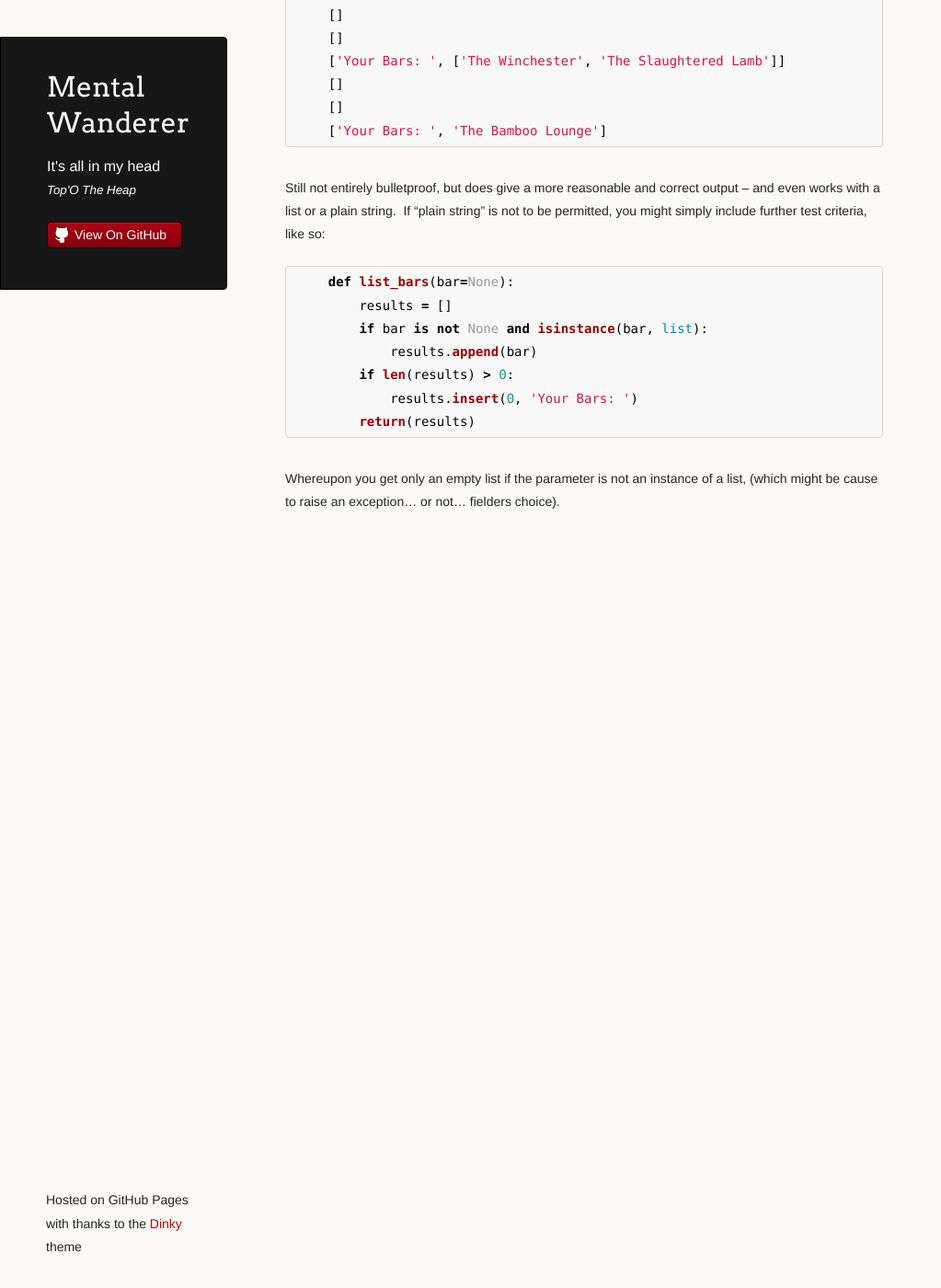
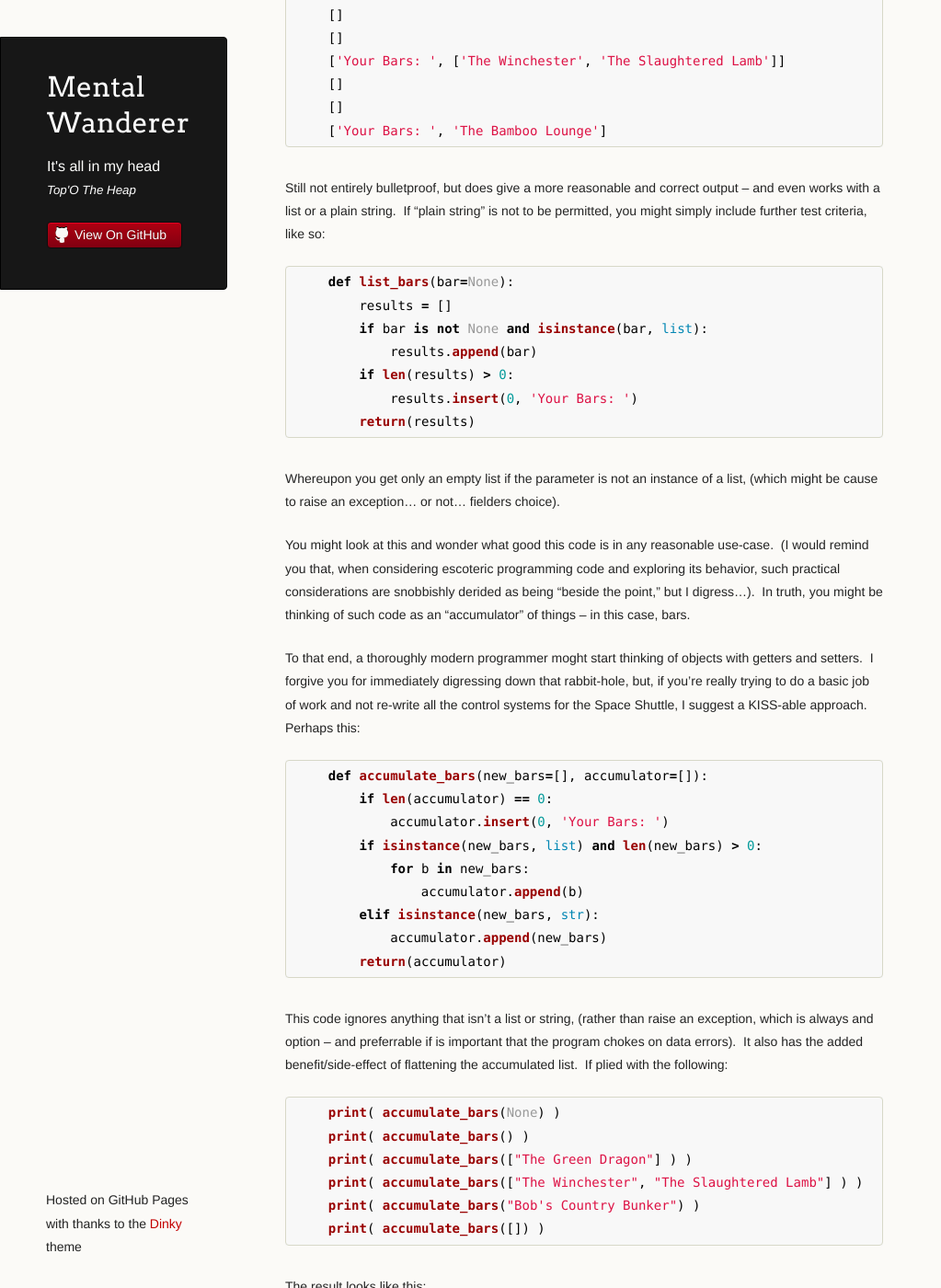
Before and after one commit to coryburt/coryburt.github.io, a Jekyll site: the page built from _posts/2018-03-16-More-Python-Pitfalls.md, in a window 1280 px wide and 1400 px high, scrolled down 3113 px. Shown: the whole window at 92% size, without its empty margins (0-1023 px from the left). Built offline with Jekyll 4.4.1, drawn with Linux system fonts in a browser that asks for light colours; some of the changed text lies outside the part shown.

Commit message:
Update entry

````diff
--- a/_posts/2018-03-16-More-Python-Pitfalls.md
+++ b/_posts/2018-03-16-More-Python-Pitfalls.md
@@ -130,3 +130,44 @@ If "plain string" is not to be permitted, you might simply include further test
         return(results)
 ```
 Whereupon you get only an empty list if the parameter is not an instance of a list, (which might be cause to raise an exception... or not... fielders choice).
+
+You might look at this and wonder what good this code is in any reasonable use-case.&nbsp; (I would remind you that, when considering
+escoteric programming code and exploring its behavior, such practical considerations are snobbishly derided as being "beside the point," but
+I digress...).&nbsp; In truth, you might be thinking of such code as an "accumulator" of things &ndash; in this case, bars.&nbsp;
+
+To that end, a thoroughly modern programmer moght start thinking of objects with getters and setters.&nbsp; I forgive you for immediately digressing
+down that rabbit-hole, but, if you're really trying to do a basic job of work and not re-write all the control systems for the Space Shuttle, I suggest
+a KISS-able approach.&nbsp; Perhaps this:
+```python
+    def accumulate_bars(new_bars=[], accumulator=[]):
+        if len(accumulator) == 0:
+            accumulator.insert(0, 'Your Bars: ')
+        if isinstance(new_bars, list) and len(new_bars) > 0:
+            for b in new_bars:
+                accumulator.append(b)
+        elif isinstance(new_bars, str):
+            accumulator.append(new_bars)
+        return(accumulator)
+```
+This code ignores anything that isn't a list or string, (rather than raise an exception, which is always and option &ndash; and preferrable if is important
+that the program chokes on data errors).&nbsp; It also has the added benefit/side-effect of flattening the accumulated list.&nbsp;
+If plied with the following:
+```python
+    print( accumulate_bars(None) )
+    print( accumulate_bars() )
+    print( accumulate_bars(["The Green Dragon"] ) )
+    print( accumulate_bars(["The Winchester", "The Slaughtered Lamb"] ) )
+    print( accumulate_bars("Bob's Country Bunker") )
+    print( accumulate_bars([]) )
+```
+The result looks like this:
+```python
+    ['Your Bars: ']
+    ['Your Bars: ']
+    ['Your Bars: ', 'The Green Dragon']
+    ['Your Bars: ', 'The Green Dragon', 'The Winchester', 'The Slaughtered Lamb']
+    ['Your Bars: ', 'The Green Dragon', 'The Winchester', 'The Slaughtered Lamb', "Bob's Country Bunker"]
+    ['Your Bars: ', 'The Green Dragon', 'The Winchester', 'The Slaughtered Lamb', "Bob's Country Bunker"]
+```
+Note that the "for-loop" in there could replaced with a list comprehension &ndash; or even a powerful obfustication using "reduce," or something from "itertools.chain" &ndash;
+but that begs a whole new question about Python pitfalls... when should you _really_ go there?
````
